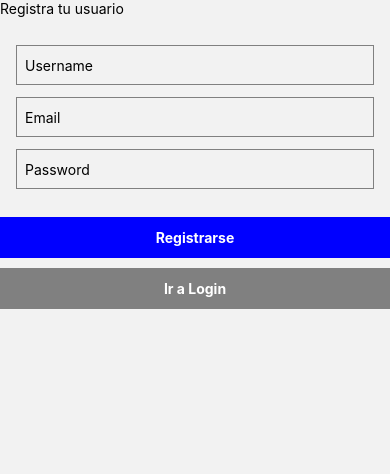
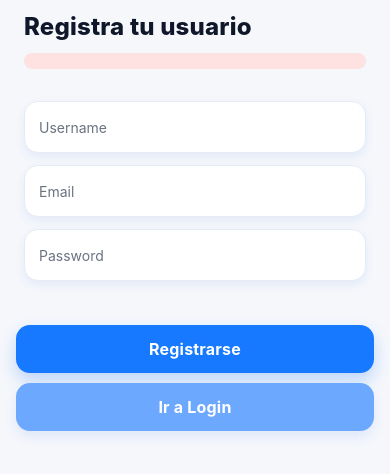
Before and after one commit to mateomealla/React-Native-PI-Prog3, a React Native app in the folder React-Native/: screen /Register in a window 390 px wide. Shown: the top 474 px of the page. Built offline with nearby package versions, Linux system fonts and the light colour scheme; no server answers.

Commit message:
Diseño y Prolijidad

```diff
--- a/React-Native/src/components/FormularioPost.js
+++ b/React-Native/src/components/FormularioPost.js
@@ -12,7 +12,8 @@ export default class FormularioCreaDocs extends Component {
 
   crearPost() {
     if (this.state.description !== "") {
-      db.collection("posts").add({
+      db.collection("posts")
+        .add({
           owner: auth.currentUser.email,
           description: this.state.description,
           createdAt: Date.now(),
@@ -20,7 +21,6 @@ export default class FormularioCreaDocs extends Component {
           comentarios: [],
         })
         .then(() => {
-        console.log("Post guardado correctamente");
           this.setState({ description: "" });
           this.props.navigation.navigate("Home");
         })
@@ -32,7 +32,6 @@ export default class FormularioCreaDocs extends Component {
     return (
       <View style={styles.container}>
         <Text style={styles.title}>Crear nuevo post</Text>
-
         <TextInput
           style={styles.input}
           keyboardType="default"
@@ -40,7 +39,6 @@ export default class FormularioCreaDocs extends Component {
           onChangeText={(text) => this.setState({ description: text })}
           value={this.state.description}
         />
-
         <Pressable style={styles.button} onPress={() => this.crearPost()}>
           <Text style={styles.buttonText}>Publicar post</Text>
         </Pressable>
@@ -49,26 +47,61 @@ export default class FormularioCreaDocs extends Component {
   }
 }
 
+const COLORS = {
+  primary: "#1679FF",
+  primaryDark: "#0E63D6",
+  bg: "#F5F7FB",
+  surface: "#FFFFFF",
+  outline: "#E5ECF6",
+  text: "#0F172A",
+};
+
 const styles = StyleSheet.create({
   container: {
     flex: 1,
     justifyContent: "center",
-    padding: 16,
+    padding: 24,
+    backgroundColor: COLORS.bg,
+  },
+  title: {
+    fontSize: 24,
+    fontWeight: "800",
+    color: COLORS.text,
+    marginBottom: 12,
+    letterSpacing: 0.2,
   },
   input: {
-    height: 40,
-    borderColor: "gray",
+    height: 52,
+    backgroundColor: COLORS.surface,
+    borderColor: COLORS.outline,
     borderWidth: 1,
+    borderRadius: 14,
+    paddingHorizontal: 14,
     marginBottom: 12,
-    paddingHorizontal: 8,
+    color: COLORS.text,
+    shadowColor: "#1A56DB",
+    shadowOffset: { width: 0, height: 4 },
+    shadowOpacity: 0.08,
+    shadowRadius: 10,
+    elevation: 2,
   },
   button: {
-    backgroundColor: "blue",
-    padding: 12,
+    backgroundColor: COLORS.primary,
+    paddingVertical: 14,
+    paddingHorizontal: 16,
     alignItems: "center",
+    borderRadius: 14,
+    marginTop: 8,
+    shadowColor: COLORS.primary,
+    shadowOffset: { width: 0, height: 8 },
+    shadowOpacity: 0.25,
+    shadowRadius: 16,
+    elevation: 4,
   },
   buttonText: {
-    color: "white",
-    fontWeight: "bold",
+    color: "#FFFFFF",
+    fontWeight: "700",
+    fontSize: 16,
+    letterSpacing: 0.2,
   },
 });
--- a/React-Native/src/navigation/StackSecundario.js
+++ b/React-Native/src/navigation/StackSecundario.js
@@ -4,8 +4,6 @@ import { createNativeStackNavigator } from "@react-navigation/native-stack";
 
 import Home from "../screens/TabNavigatorScreens/Home";
 import Comentarios from "../screens/TabNavigatorScreens/Comentarios";
-
-import TabNavigator from "./TabNavigator";
 
 const Stack = createNativeStackNavigator();
 
--- a/React-Native/src/screens/StackNavigatorScreens/Login.js
+++ b/React-Native/src/screens/StackNavigatorScreens/Login.js
@@ -8,7 +8,7 @@ export class Login extends Component {
     this.state = {
       email: "",
       password: "",
-      error_message: "",
+      error_message: null,
     };
   }
   componentDidMount() {
@@ -21,7 +21,6 @@ export class Login extends Component {
 
   submit(email, password) {
     console.log("Usuario Logeado:", { email, password });
-
     {
       auth
         .signInWithEmailAndPassword(email, password)
@@ -34,8 +33,8 @@ export class Login extends Component {
 
   render() {
     return (
-      <View>
-        <Text>Inicia sesión</Text>
+      <View style={styles.screen}>
+        <Text style={styles.title}>Inicia sesión</Text>
         <Text style={styles.error_message}>{this.state.error_message}</Text>
         <View style={styles.container}>
           <TextInput
@@ -70,38 +69,95 @@ export class Login extends Component {
   }
 }
 
+const COLORS = {
+  primary: "#1679FF",
+  primaryDark: "#0E63D6",
+  bg: "#F5F7FB",
+  surface: "#FFFFFF",
+  outline: "#E5ECF6",
+  text: "#0F172A",
+  textMuted: "#6B7280",
+  error: "#EF4444",
+};
+
 const styles = StyleSheet.create({
+  screen: {
+    flex: 1,
+    backgroundColor: COLORS.bg,
+    paddingTop: 12,
+  },
+  title: {
+    fontSize: 24,
+    fontWeight: "800",
+    color: COLORS.text,
+    marginHorizontal: 24,
+    marginBottom: 12,
+    letterSpacing: 0.2,
+  },
   container: {
-    flex: 1,
     justifyContent: "center",
-    padding: 16,
+    padding: 24,
   },
   error_message: {
-    color: "red",
-    marginBottom: 12,
-
+    color: COLORS.error,
+    marginHorizontal: 24,
+    marginBottom: 8,
+    backgroundColor: "#FEE2E2",
+    borderRadius: 12,
+    paddingVertical: 8,
+    paddingHorizontal: 12,
+    textAlign: "center",
+    alignSelf: "stretch",
   },
   input: {
-    height: 40,
-    borderColor: "gray",
+    height: 52,
+    backgroundColor: COLORS.surface,
+    borderColor: COLORS.outline,
+    placeholderTextColor: COLORS.textMuted,
     borderWidth: 1,
+    borderRadius: 14,
+    paddingHorizontal: 14,
     marginBottom: 12,
-    paddingHorizontal: 8,
+    color: COLORS.text,
+    shadowColor: "#1A56DB",
+    shadowOffset: { width: 0, height: 4 },
+    shadowOpacity: 0.08,
+    shadowRadius: 10,
+    elevation: 2,
   },
   button: {
-    backgroundColor: "blue",
-    padding: 12,
+    backgroundColor: COLORS.primary,
+    paddingVertical: 14,
+    paddingHorizontal: 16,
     alignItems: "center",
-    marginBottom: 10,
+    borderRadius: 14,
+    marginHorizontal: 16,
+    marginTop: 8,
+    shadowColor: COLORS.primary,
+    shadowOffset: { width: 0, height: 8 },
+    shadowOpacity: 0.25,
+    shadowRadius: 16,
+    elevation: 4,
   },
   button2: {
-    backgroundColor: "gray",
-    padding: 12,
+    backgroundColor: "#6DA8FF",
+    paddingVertical: 14,
+    paddingHorizontal: 16,
     alignItems: "center",
+    borderRadius: 14,
+    marginHorizontal: 16,
+    marginTop: 10,
+    shadowColor: "#4F7DF7",
+    shadowOffset: { width: 0, height: 6 },
+    shadowOpacity: 0.12,
+    shadowRadius: 12,
+    elevation: 3,
   },
   buttonText: {
-    color: "white",
-    fontWeight: "bold",
+    color: "#FFFFFF",
+    fontWeight: "700",
+    fontSize: 16,
+    letterSpacing: 0.2,
   },
 });
 
--- a/React-Native/src/screens/StackNavigatorScreens/Register.js
+++ b/React-Native/src/screens/StackNavigatorScreens/Register.js
@@ -9,7 +9,7 @@ export class Register extends Component {
       username: "",
       email: "",
       password: "",
-      error_message: "",
+      error_message: null,
     };
   }
   submit(email, password, username) {
@@ -29,10 +29,8 @@ export class Register extends Component {
             username: username,
           })
           .then(() => {
-            console.log("Usuario registrado con éxito");
             this.props.navigation.navigate("Login");
           })
-
           .catch((error) => console.log(error));
       })
       .catch((error) => this.setState({ error_message: error.message }));
@@ -40,8 +38,8 @@ export class Register extends Component {
 
   render() {
     return (
-      <View>
-        <Text>Registra tu usuario</Text>
+      <View style={styles.screen}>
+        <Text style={styles.title}>Registra tu usuario</Text>
         <Text style={styles.error_message}>{this.state.error_message}</Text>
         <View style={styles.container}>
           <TextInput
@@ -89,37 +87,95 @@ export class Register extends Component {
   }
 }
 
+const COLORS = {
+  primary: "#1679FF",
+  primaryDark: "#0E63D6",
+  bg: "#F5F7FB",
+  surface: "#FFFFFF",
+  outline: "#E5ECF6",
+  text: "#0F172A",
+  textMuted: "#6B7280",
+  error: "#EF4444",
+};
+
 const styles = StyleSheet.create({
+  screen: {
+    flex: 1,
+    backgroundColor: COLORS.bg,
+    paddingTop: 12,
+  },
+  title: {
+    fontSize: 24,
+    fontWeight: "800",
+    color: COLORS.text,
+    marginHorizontal: 24,
+    marginBottom: 12,
+    letterSpacing: 0.2,
+  },
   container: {
-    flex: 1,
     justifyContent: "center",
-    padding: 16,
+    padding: 24,
   },
   error_message: {
-    color: "red",
-    marginBottom: 12,
+    color: COLORS.error,
+    marginHorizontal: 24,
+    marginBottom: 8,
+    backgroundColor: "#FEE2E2",
+    borderRadius: 12,
+    paddingVertical: 8,
+    paddingHorizontal: 12,
+    textAlign: "center",
+    alignSelf: "stretch",
   },
   input: {
-    height: 40,
-    borderColor: "gray",
+    height: 52,
+    backgroundColor: COLORS.surface,
+    borderColor: COLORS.outline,
     borderWidth: 1,
+    borderRadius: 14,
+    paddingHorizontal: 14,
     marginBottom: 12,
-    paddingHorizontal: 8,
+    placeholderTextColor: COLORS.textMuted,
+    color: COLORS.text,
+    shadowColor: "#1A56DB",
+    shadowOffset: { width: 0, height: 4 },
+    shadowOpacity: 0.08,
+    shadowRadius: 10,
+    elevation: 2,
   },
   button: {
-    backgroundColor: "blue",
-    padding: 12,
+    backgroundColor: COLORS.primary,
+    paddingVertical: 14,
+    paddingHorizontal: 16,
     alignItems: "center",
-    marginBottom: 10,
+    borderRadius: 14,
+    marginHorizontal: 16,
+    marginTop: 8,
+    shadowColor: COLORS.primary,
+    shadowOffset: { width: 0, height: 8 },
+    shadowOpacity: 0.25,
+    shadowRadius: 16,
+    elevation: 4,
   },
   button2: {
-    backgroundColor: "gray",
-    padding: 12,
+    backgroundColor: "#6DA8FF",
+    paddingVertical: 14,
+    paddingHorizontal: 16,
     alignItems: "center",
+    borderRadius: 14,
+    marginHorizontal: 16,
+    marginTop: 10,
+    shadowColor: "#4F7DF7",
+    shadowOffset: { width: 0, height: 6 },
+    shadowOpacity: 0.12,
+    shadowRadius: 12,
+    elevation: 3,
   },
   buttonText: {
-    color: "white",
-    fontWeight: "bold",
+    color: "#FFFFFF",
+    fontWeight: "700",
+    fontSize: 16,
+    letterSpacing: 0.2,
   },
 });
 
--- a/React-Native/src/screens/TabNavigatorScreens/Comentarios.js
+++ b/React-Native/src/screens/TabNavigatorScreens/Comentarios.js
@@ -1,4 +1,4 @@
-import {Text,View,FlatList,TextInput,Pressable,StyleSheet,} from "react-native";
+import {Text,View,FlatList,TextInput,Pressable,StyleSheet} from "react-native";
 import React, { Component } from "react";
 import { db, auth } from "../../firebase/config";
 import firebase from "firebase";
@@ -27,9 +27,6 @@ componentDidMount() {
       });
   }
 
-
-
-
   agregarComentario() {
     let nuevoComentario = {
       owner: auth.currentUser.email,
@@ -53,6 +50,7 @@ componentDidMount() {
         <FlatList
           data={this.state.comentarios}
           keyExtractor={(item, index) => index.toString()}
+          contentContainerStyle={styles.listContent}
           renderItem={({ item }) => (
             <View style={styles.commentContainer}>
               <Text style={styles.commentOwner}>{item.owner}</Text>
@@ -77,64 +75,88 @@ componentDidMount() {
   }
 }
 
+const COLORS = {
+  primary: "#1679FF",
+  bg: "#F5F7FB",
+  surface: "#FFFFFF",
+  outline: "#E5ECF6",
+  text: "#0F172A",
+  textMuted: "#6B7280",
+};
+
 const styles = StyleSheet.create({
   container: {
     flex: 1,
-    backgroundColor: "#f5f5f5",
+    backgroundColor: COLORS.bg,
     padding: 16,
   },
-
   title: {
-    fontSize: 20,
-    fontWeight: "bold",
+    fontSize: 24,
+    fontWeight: "800",
     marginBottom: 12,
-    textAlign: "center",
-    color: "#333",
+    color: COLORS.text,
+    letterSpacing: 0.2,
   },
-
+  listContent: {
+    paddingBottom: 12,
+  },
   commentContainer: {
-    backgroundColor: "#fff",
-    padding: 10,
-    marginBottom: 8,
-    borderRadius: 8,
+    backgroundColor: COLORS.surface,
+    padding: 16,
+    marginBottom: 10,
+    borderRadius: 16,
     borderWidth: 1,
-    borderColor: "#ddd",
+    borderColor: COLORS.outline,
+    shadowColor: "#1A56DB",
+    shadowOffset: { width: 0, height: 6 },
+    shadowOpacity: 0.08,
+    shadowRadius: 12,
+    elevation: 3,
   },
-
   commentOwner: {
-    fontWeight: "bold",
-    color: "#555",
-    marginBottom: 4,
+    fontWeight: "700",
+    color: COLORS.textMuted,
+    marginBottom: 6,
+    fontSize: 13,
   },
-
   commentText: {
-    color: "#333",
-    fontSize: 14,
+    color: COLORS.text,
+    fontSize: 15,
+    lineHeight: 21,
   },
-
   input: {
+    height: 52,
+    backgroundColor: COLORS.surface,
+    borderColor: COLORS.outline,
     borderWidth: 1,
-    borderColor: "gray",
-    borderRadius: 6,
-    paddingHorizontal: 10,
-    paddingVertical: 8,
-    marginVertical: 10,
-    backgroundColor: "white",
+    borderRadius: 14,
+    paddingHorizontal: 14,
+    marginVertical: 12,
+    color: COLORS.text,
+    shadowColor: "#1A56DB",
+    shadowOffset: { width: 0, height: 4 },
+    shadowOpacity: 0.08,
+    shadowRadius: 10,
+    elevation: 2,
   },
-
   button: {
-    backgroundColor: "blue",
-    padding: 12,
-    borderRadius: 8,
+    backgroundColor: COLORS.primary,
+    paddingVertical: 14,
+    borderRadius: 14,
     alignItems: "center",
-    marginTop: 8,
+    marginTop: 4,
+    shadowColor: COLORS.primary,
+    shadowOffset: { width: 0, height: 8 },
+    shadowOpacity: 0.25,
+    shadowRadius: 16,
+    elevation: 4,
   },
-
   buttonText: {
-    color: "white",
-    fontWeight: "bold",
+    color: "#FFFFFF",
+    fontWeight: "700",
+    fontSize: 16,
+    letterSpacing: 0.2,
   },
 });
 
-
 export default Comentarios;
--- a/React-Native/src/screens/TabNavigatorScreens/Home.js
+++ b/React-Native/src/screens/TabNavigatorScreens/Home.js
@@ -1,10 +1,10 @@
 import { Text, View, Pressable, FlatList, StyleSheet, Image } from "react-native";
 import React, { Component } from "react";
-import { db } from "../../firebase/config";
-import { auth } from "../../firebase/config";
+import { db, auth} from "../../firebase/config";
+
 import firebase from "firebase";
 
-class Feed extends Component {
+class Home extends Component {
   constructor(props) {
     super(props);
     this.state = {
@@ -64,6 +64,7 @@ class Feed extends Component {
           <FlatList
             data={this.state.postsRecuperados}
             keyExtractor={(item) => item.id.toString()}
+            contentContainerStyle={styles.listContent}
             renderItem={({ item }) => (
               <View style={styles.comentarioContainer}>
                 <Text style={styles.comentarioText}>
@@ -74,10 +75,12 @@ class Feed extends Component {
                   {item.data.likes ? item.data.likes.length : 0} Me gusta
                 </Text>
 
+                <View style={styles.actionsRow}>
                   <Pressable
+                    style={styles.actionButton}
                     onPress={() => this.likePost(item.id, item.data.likes)}
                   >
-                  <Text style={styles.likeBoton}>
+                    <Text style={styles.actionButtonText}>
                       {item.data.likes &&
                       item.data.likes.includes(auth.currentUser.email)
                         ? "Quitar Like"
@@ -86,6 +89,7 @@ class Feed extends Component {
                   </Pressable>
 
                   <Pressable
+                    style={[styles.actionButton, styles.secondaryButton]}
                     onPress={() =>
                       this.props.navigation.navigate("Comentario", {
                         description: item.data.description,
@@ -94,8 +98,9 @@ class Feed extends Component {
                       })
                     }
                   >
-                  <Text style={styles.comentarioBoton}>Comentar</Text>
+                    <Text style={styles.actionButtonText}>Comentar</Text>
                   </Pressable>
+                </View>
               </View>
             )}
           />
@@ -105,18 +110,33 @@ class Feed extends Component {
   }
 }
 
+const COLORS = {
+  primary: "#1679FF",
+  bg: "#F5F7FB",
+  surface: "#FFFFFF",
+  outline: "#E5ECF6",
+  text: "#0F172A",
+  textMuted: "#6B7280",
+};
+
 const styles = StyleSheet.create({
   container: {
     flex: 1,
-    padding: 16,
+    paddingHorizontal: 16,
+    backgroundColor: COLORS.bg,
+  },
+  listContent: {
+    paddingVertical: 16,
   },
   loadingContainer: {
     flex: 1,
     justifyContent: "center",
     alignItems: "center",
+    backgroundColor: COLORS.bg,
   },
   loadingText: {
-    fontSize: 18,
+    fontSize: 16,
+    color: COLORS.textMuted,
     marginBottom: 10,
   },
   image: {
@@ -124,32 +144,59 @@ const styles = StyleSheet.create({
     width: 200,
   },
   comentarioContainer: {
-    marginBottom: 12,
-    padding: 12,
+    marginBottom: 14,
+    padding: 16,
     borderWidth: 1,
-    borderColor: "lightgray",
-    borderRadius: 8,
+    borderColor: COLORS.outline,
+    borderRadius: 16,
+    backgroundColor: COLORS.surface,
+    shadowColor: "#1A56DB",
+    shadowOffset: { width: 0, height: 6 },
+    shadowOpacity: 0.08,
+    shadowRadius: 12,
+    elevation: 3,
   },
   comentarioText: {
     fontSize: 16,
+    color: COLORS.text,
+    lineHeight: 22,
   },
   ownerText: {
     fontSize: 12,
-    color: "gray",
-    marginTop: 4,
+    color: COLORS.textMuted,
+    marginTop: 6,
   },
   likesText: {
     fontSize: 13,
-    color: "gray",
+    color: COLORS.textMuted,
+    marginTop: 8,
   },
-  likeBoton: {
-    color: "blue",
-    marginTop: 6,
+  actionsRow: {
+    flexDirection: "row",
+    gap: 12,
+    marginTop: 12,
   },
-  comentarioBoton: {
-    color: "green",
-    marginTop: 6,
+  actionButton: {
+    flex: 1,
+    backgroundColor: COLORS.primary,
+    paddingVertical: 12,
+    alignItems: "center",
+    borderRadius: 14,
+    shadowColor: COLORS.primary,
+    shadowOffset: { width: 0, height: 6 },
+    shadowOpacity: 0.2,
+    shadowRadius: 12,
+    elevation: 3,
+  },
+  secondaryButton: {
+    backgroundColor: "#6DA8FF",
+  },
+  actionButtonText: {
+    color: "#FFFFFF",
+    fontWeight: "700",
+    fontSize: 14,
+    letterSpacing: 0.2,
   },
 });
 
-export default Feed;
+export default Home;
--- a/React-Native/src/screens/TabNavigatorScreens/Profile.js
+++ b/React-Native/src/screens/TabNavigatorScreens/Profile.js
@@ -61,7 +61,7 @@ class Profile extends Component {
           keyExtractor={(item) => item.id}
           renderItem={({ item }) => (
             <View style={styles.card}>
-              <Text>{item.data.description}</Text>
+              <Text style={styles.postText}>{item.data.description}</Text>
             </View>
           )}
         />
@@ -74,58 +74,106 @@ class Profile extends Component {
   }
 }
 
+const COLORS = {
+  primary: "#1679FF",
+  bg: "#F5F7FB",
+  surface: "#FFFFFF",
+  outline: "#E5ECF6",
+  text: "#0F172A",
+  textMuted: "#6B7280",
+};
+
 const styles = StyleSheet.create({
   container: {
     flex: 1,
     padding: 16,
+    backgroundColor: COLORS.bg,
   },
   title: {
-    fontWeight: 'bold',
-    fontSize: 18,
-    marginBottom: 10,
+    fontWeight: '800',
+    fontSize: 24,
+    marginBottom: 12,
+    color: COLORS.text,
+    letterSpacing: 0.2,
   },
   infoContainer: {
-    marginBottom: 15,
+    marginBottom: 16,
+    backgroundColor: COLORS.surface,
+    borderWidth: 1,
+    borderColor: COLORS.outline,
+    borderRadius: 16,
+    padding: 16,
+    shadowColor: "#1A56DB",
+    shadowOffset: { width: 0, height: 6 },
+    shadowOpacity: 0.08,
+    shadowRadius: 12,
+    elevation: 3,
   },
   usernameLabel: {
-    fontWeight: 'bold',
-    marginBottom: 5,
-    color: '#333',
+    fontWeight: '700',
+    marginBottom: 6,
+    color: COLORS.textMuted,
+    fontSize: 14,
   },
   usernameText: {
-    fontWeight: 'normal',
-    color: '#000',
+    fontWeight: '800',
+    color: COLORS.text,
+    fontSize: 16,
   },
   emailLabel: {
-    fontWeight: 'bold',
-    color: '#333',
+    fontWeight: '700',
+    color: COLORS.textMuted,
+    fontSize: 14,
   },
   emailText: {
-    fontWeight: 'normal',
-    color: '#555',
+    fontWeight: '600',
+    color: COLORS.text,
+    fontSize: 15,
   },
   subtitle: {
-    fontWeight: 'bold',
-    marginTop: 10,
-    marginBottom: 5,
+    fontWeight: '800',
+    marginTop: 8,
+    marginBottom: 8,
+    fontSize: 18,
+    color: COLORS.text,
   },
   card: {
     borderWidth: 1,
-    borderColor: 'gray',
-    marginBottom: 8,
-    padding: 8,
-    borderRadius: 5,
+    borderColor: COLORS.outline,
+    marginBottom: 10,
+    padding: 16,
+    borderRadius: 16,
+    backgroundColor: COLORS.surface,
+    shadowColor: "#1A56DB",
+    shadowOffset: { width: 0, height: 6 },
+    shadowOpacity: 0.08,
+    shadowRadius: 12,
+    elevation: 3,
+  },
+  postText: {
+    color: COLORS.text,
+    fontSize: 15,
+    lineHeight: 21,
   },
   button: {
-    backgroundColor: 'red',
-    padding: 12,
+    backgroundColor: COLORS.primary,
+    paddingVertical: 14,
     alignItems: 'center',
     marginTop: 20,
-    borderRadius: 5,
+    borderRadius: 14,
+    borderWidth: 1,
+    borderColor: COLORS.outline,
+    shadowColor: "#1A56DB",
+    shadowOffset: { width: 0, height: 4 },
+    shadowOpacity: 0.06,
+    shadowRadius: 10,
+    elevation: 2,
   },
   buttonText: {
-    color: 'white',
-    fontWeight: 'bold',
+    color: COLORS.surface,
+    fontWeight: '700',
+    fontSize: 16,
+    letterSpacing: 0.2,
   },
 });
 
```
Also changed, not shown: React-Native/src/navigation/TabNavigator.js (+3 -4 lines), React-Native/src/screens/TabNavigatorScreens/creacionposteo.js (+7 -8 lines). Lines whose indentation alone changed are shown as unchanged.
